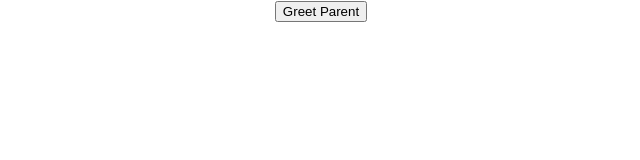
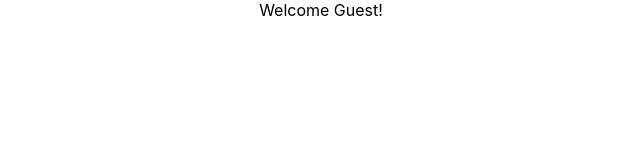
Before and after one commit to takinabradley/Codevolution-react-tutorial, a React (Create React App) app: page / in a window 1280 px wide. Shown: the top 160 px of the page, without its empty margins (319-959 px from the left). Built offline with nearby package versions, Linux system fonts and the light colour scheme.

Commit message:
Finish 'Conditional Rendering'

```diff
--- a/src/App.js
+++ b/src/App.js
@@ -5,11 +5,12 @@ import FunctionClick from "./components/FunctionClick"
 import ClassClick from "./components/ClassClick"
 import EventBind from "./components/EventBind"
 import ParentComponent from "./components/ParentComponent"
+import UserGreeting from "./components/UserGreeting"
 
 function App() {
   return (
     <div className="App">
-      <ParentComponent />
+      <UserGreeting />
     </div>
   )
 }
--- /dev/null
+++ b/src/components/UserGreeting.js
@@ -0,0 +1,19 @@
+import React from "react"
+export default class UserGreeting extends React.Component {
+  constructor(props) {
+    super(props)
+
+    this.state = {
+      isLoggedIn: false
+    }
+  }
+
+  render() {
+    const message = this.state.isLoggedIn ? "Welcome Brad!" : "Welcome Guest!"
+    return (
+      <div>
+        <div>{message}</div>
+      </div>
+    )
+  }
+}
```
Also changed, not shown: 1 other file (tests, documents, lock files or other folders).
